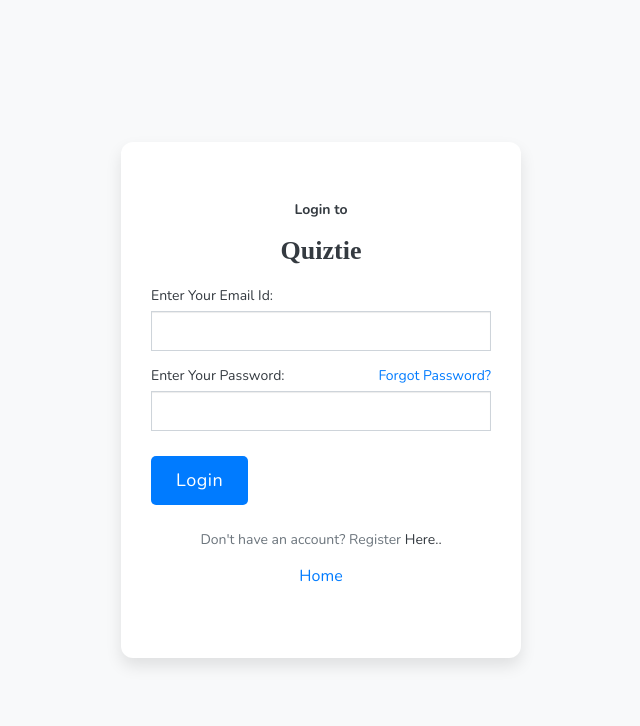
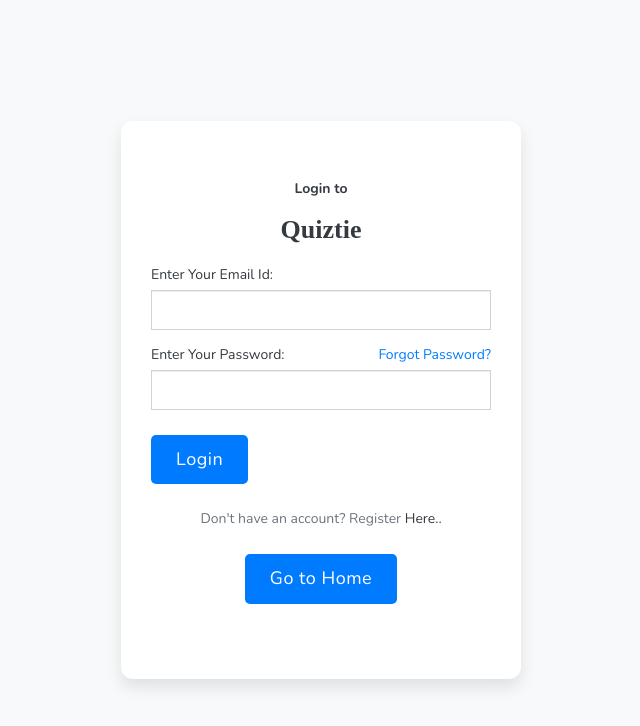
Before and after one commit to Uttam1910/QuiztieProject, a PHP site: page /login.php in a window 1280 px wide. Shown: the top 726 px of the page, without its empty margins (319-959 px from the left). Run offline with PHP 8.4, Linux system fonts and the light colour scheme.

Commit message:
updated login page

```diff
--- a/login.php
+++ b/login.php
@@ -1,3 +1,37 @@
+<?php
+    require('database.php');
+    session_start();
+    if (isset($_SESSION["email"])) {
+        session_destroy();
+    }
+
+    $ref = @$_GET['q'];
+    if (isset($_POST['submit'])) {
+        $email = $_POST['email'];
+        $pass = $_POST['password'];
+        $email = stripslashes($email);
+        $email = addslashes($email);
+        $pass = stripslashes($pass);
+        $pass = addslashes($pass);
+        $email = mysqli_real_escape_string($con, $email);
+        $pass = mysqli_real_escape_string($con, $pass);
+        $str = "SELECT * FROM user WHERE email='$email' and password='$pass'";
+        $result = mysqli_query($con, $str);
+        if ((mysqli_num_rows($result)) != 1) {
+            echo "<center><h3><script>alert('Sorry.. Wrong Username (or) Password');</script></h3></center>";
+            header("refresh:0;url=login.php");
+        } else {
+            $_SESSION['logged'] = $email;
+            $row = mysqli_fetch_array($result);
+            $_SESSION['name'] = $row[1];
+            $_SESSION['id'] = $row[0];
+            $_SESSION['email'] = $row[2];
+            $_SESSION['password'] = $row[3];
+            header('location: welcome.php?q=1');
+        }
+    }
+?>
+
 <!DOCTYPE html>
 <html lang="en">
 <head>
@@ -90,15 +124,7 @@
         .text-center {
             text-align: center;
         }
-        .home-link {
-            display: inline-block;
-            margin-bottom: 20px;
-            font-size: 16px;
-            color: #007bff;
-            text-decoration: none;
-        }
-        .home-link:hover {
-            color: #0056b3;
+        a.text-muted:hover {
             text-decoration: underline;
         }
     </style>
@@ -122,10 +148,13 @@
                 <button class="btn" name="submit">Login</button>
             </div>
             <div class="form-group text-center">
-                <span class="text-muted">Don't have an account?</span> <a href="register.php" class="text-muted">Register</a> Here..
+                <span class="text-muted">Don't have an account?</span>
+                <a href="register.php" class="text-muted">Register</a> Here..
+            </div>
+            <div class="form-group text-center">
+                <a href="index.php" class="btn">Go to Home</a>
             </div>
         </form>
-        <a href="index.php" class="home-link">Home</a>
     </div>
 
     <script src="js/jquery.js"></script>
```
